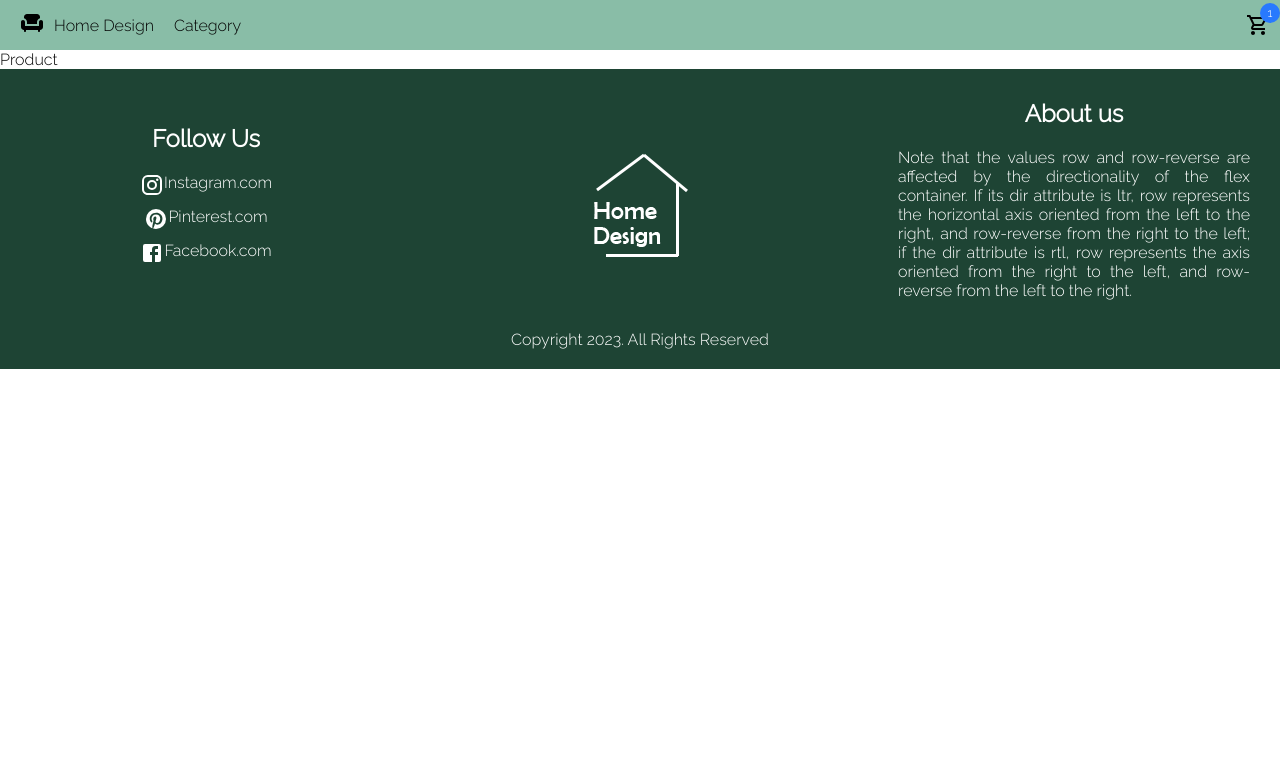
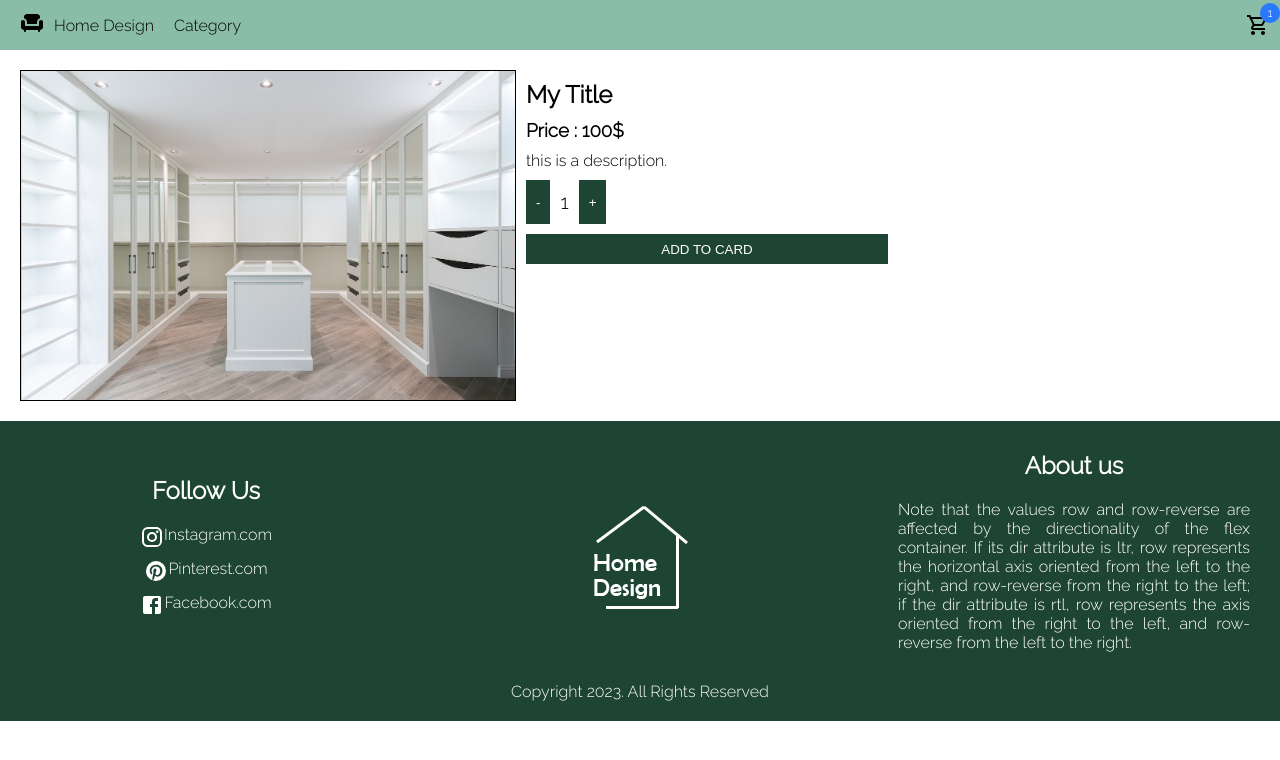
Before and after one commit to niloofarizadyar/ecommerce-project, a React (Create React App) app: page /product/1 in a window 1280 px wide. Shown: the top 760 px of the page. Built offline with nearby package versions, Linux system fonts and the light colour scheme.

Commit message:
product was created

```diff
--- a/src/pages/product/Product.jsx
+++ b/src/pages/product/Product.jsx
@@ -1,8 +1,27 @@
-import React from 'react'
+import React,{useState} from 'react'
+import Storage from './../../assets/storage.jpg'
+import './product.css'
 
 const Product = () => {
+  const [count, setCount] = useState(1)
   return (
-    <div>Product</div>
+    <div className='product'>
+      <div className='product-img-container'>
+        <img className='product-img' src={Storage} />
+
+      </div>
+      <div className='product-description'>
+        <h2 className='single-product-info'>My Title</h2>
+        <h3 className='single-product-info'>Price : 100$</h3>
+        <p className='single-product-info'>this is a description.</p>
+        <div className='product-add-count'>
+          <button className='count-btn' onClick={()=>(setCount((prevState)=>prevState == 1 ? 1 : prevState -1))}>-</button>
+          <p className='count-num'>{count}</p>
+          <button className='count-btn' onClick={()=>(setCount((prevState)=>prevState + 1))}>+</button>
+        </div>
+        <button className='add-to-card-btn'>ADD TO CARD</button>
+      </div>
+    </div>
   )
 }
 
--- /dev/null
+++ b/src/pages/product/product.css
@@ -0,0 +1,59 @@
+.product{
+    display: flex;
+    flex-direction: row;
+    padding: 20px;
+}
+.product-img-container{
+    display: flex;
+    flex: 40%;
+    border: 1px black solid;
+}
+.product-img{
+    width: 100%;
+    object-fit: cover;
+    display: flex;
+
+}
+.product-description{
+    display: flex;
+    flex: 60%;
+}
+@media (max-width: 800px) {
+    .product {
+      flex-direction: column;
+    }
+
+}
+
+.product-description{
+    display: flex;
+    flex-direction: column;
+    padding: 10px;
+}
+.product-add-count{
+    display: flex;
+    flex-direction: row;
+    padding-bottom: 10px;
+}
+.single-product-info{
+    padding-bottom: 10px;
+}
+.count-num{
+    font-size: 20px;
+    padding: 10px;
+}
+.count-btn{
+    padding: 10px;
+    border: none;
+    background-color: var(--color-footer);
+    color: white;
+    cursor: pointer;
+}
+.add-to-card-btn{
+    width: 50%;
+    height: 30px;
+    border: none;
+    background-color: var(--color-footer);
+    color: white;
+    cursor: pointer;
+}
```
